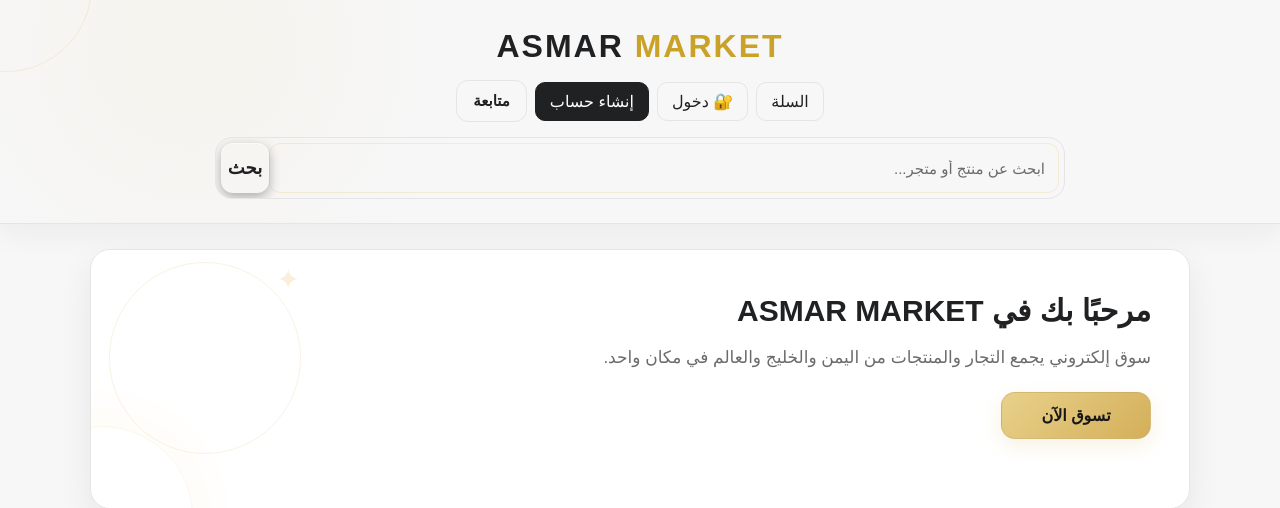
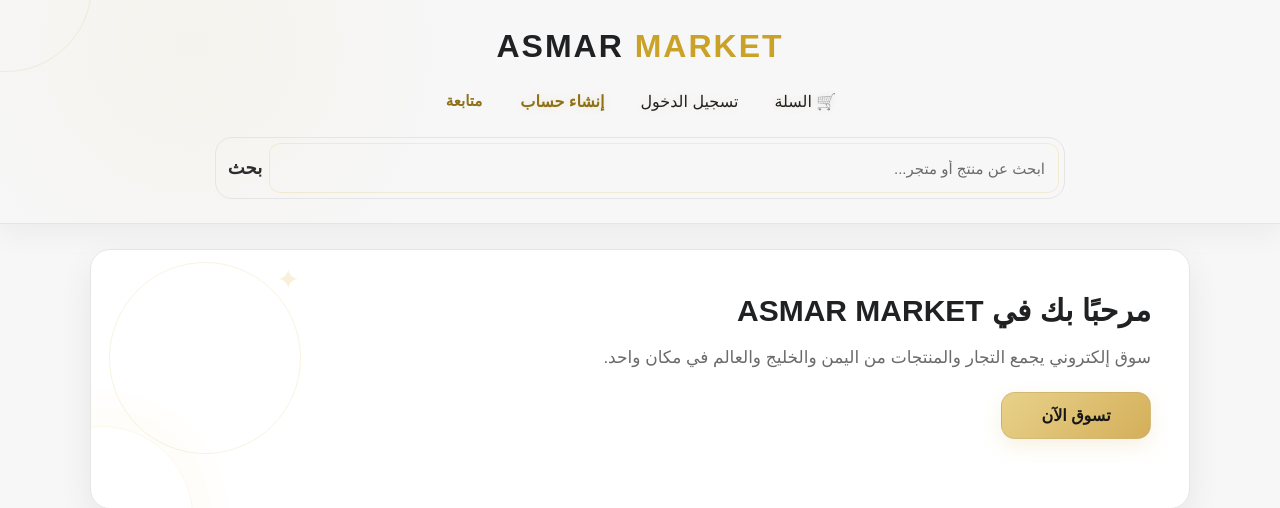
Before and after one commit to badiel711dg-dotcom/ASMAR-MARKET, a Flask app: page / in a window 1280 px wide. Shown: the top 508 px of the page. Run offline with Flask 3, Linux system fonts and the light colour scheme; data that the repository does not hold is empty; parts of the project's set-up code (start-up, migrations or seed data) failed here and were passed over.

Commit message:
Refine header actions and search luxury styling

```diff
--- a/templates/index.html
+++ b/templates/index.html
@@ -911,6 +911,85 @@
 
 footer p{
     color:#B8B8B8 !important;
+}
+</style>
+
+
+<style>
+/* ===== ASMAR MARKET — HEADER / ACTIONS LUXURY TEXT ===== */
+
+/* لا نغيّر أي أبعاد — هوية بصرية فقط */
+header a[href="/cart"],
+header a[href="/customer/login"],
+header a[href="/customer/register"],
+header form[action="/follow"] button{
+    background:transparent !important;
+    border:0 !important;
+    box-shadow:none !important;
+    color:#202123 !important;
+    text-shadow:0 0 10px rgba(201,162,39,.18);
+    transition:color .25s ease,text-shadow .25s ease,opacity .25s ease;
+}
+
+header a[href="/cart"]{
+    color:#202123 !important;
+    text-shadow:
+        0 0 7px rgba(201,162,39,.18),
+        0 0 14px rgba(201,162,39,.08);
+}
+
+header a[href="/cart"]::before{
+    content:"🛒";
+    display:inline;
+    filter:grayscale(1);
+    opacity:.88;
+}
+
+header a[href="/customer/login"]::before{
+    content:"";
+}
+
+header a[href="/customer/register"],
+header form[action="/follow"] button{
+    color:#8F7218 !important;
+    font-weight:800;
+}
+
+header a[href="/customer/login"]:hover,
+header a[href="/customer/register"]:hover,
+header a[href="/cart"]:hover,
+header form[action="/follow"] button:hover{
+    color:#C9A227 !important;
+    text-shadow:
+        0 0 7px rgba(201,162,39,.45),
+        0 0 16px rgba(201,162,39,.20);
+}
+
+/* كلمة بحث: بدون مربع مستقل + وميض خفيف */
+.search button{
+    background:transparent !important;
+    border:0 !important;
+    box-shadow:none !important;
+    color:#202123 !important;
+    text-shadow:
+        0 0 6px rgba(201,162,39,.25),
+        0 0 13px rgba(201,162,39,.10);
+    animation:asmarSearchGlow 2.8s ease-in-out infinite;
+}
+
+@keyframes asmarSearchGlow{
+    0%,100%{
+        opacity:.72;
+        text-shadow:
+            0 0 5px rgba(201,162,39,.16),
+            0 0 10px rgba(201,162,39,.06);
+    }
+    50%{
+        opacity:1;
+        text-shadow:
+            0 0 7px rgba(201,162,39,.42),
+            0 0 15px rgba(201,162,39,.18);
+    }
 }
 </style>
 
@@ -950,7 +1029,7 @@
         </a>
     {% else %}
         <a href="/customer/login" style="text-decoration:none;background:var(--black2);color:var(--cream);padding:9px 14px;border-radius:10px;">
-            🔐 دخول
+            تسجيل الدخول
         </a>
         <a href="/customer/register" style="text-decoration:none;background:var(--sand);color:var(--black);padding:9px 14px;border-radius:10px;">
             إنشاء حساب
```
